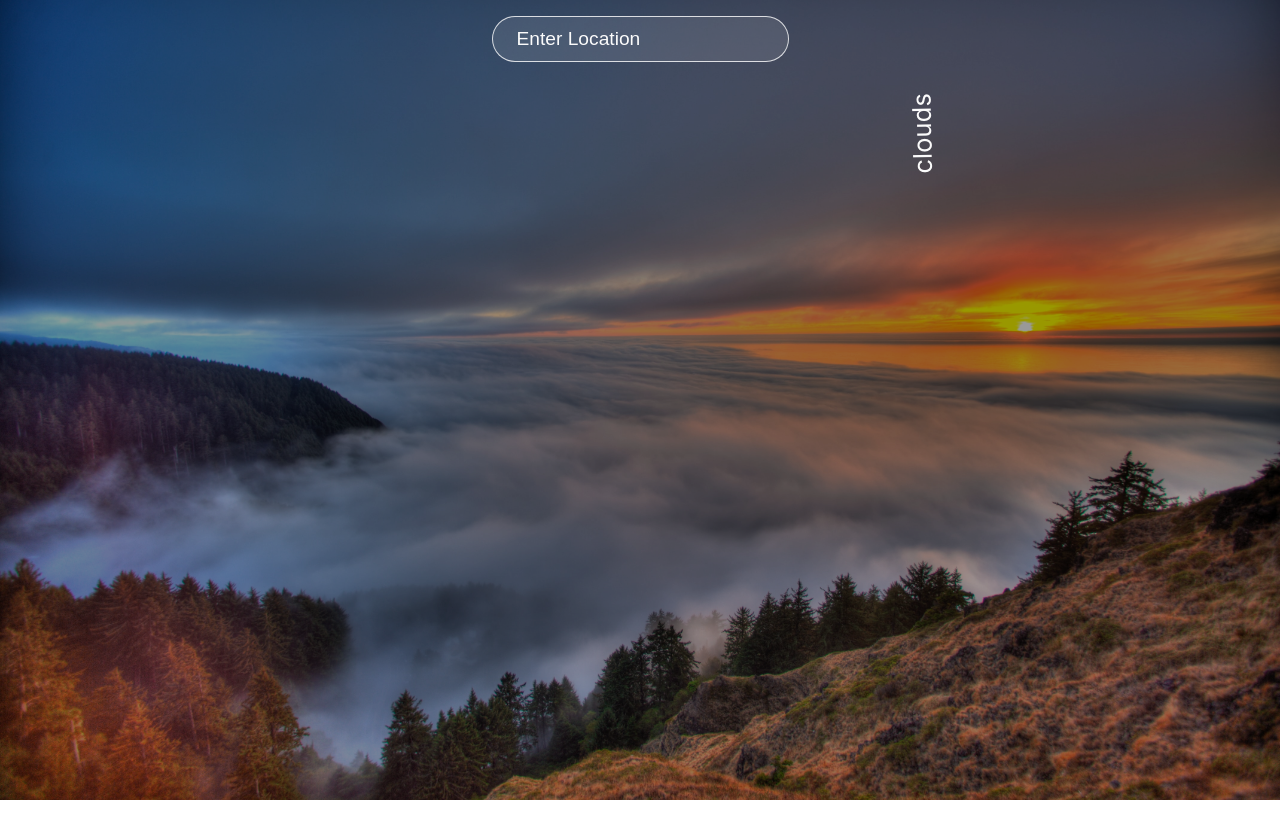
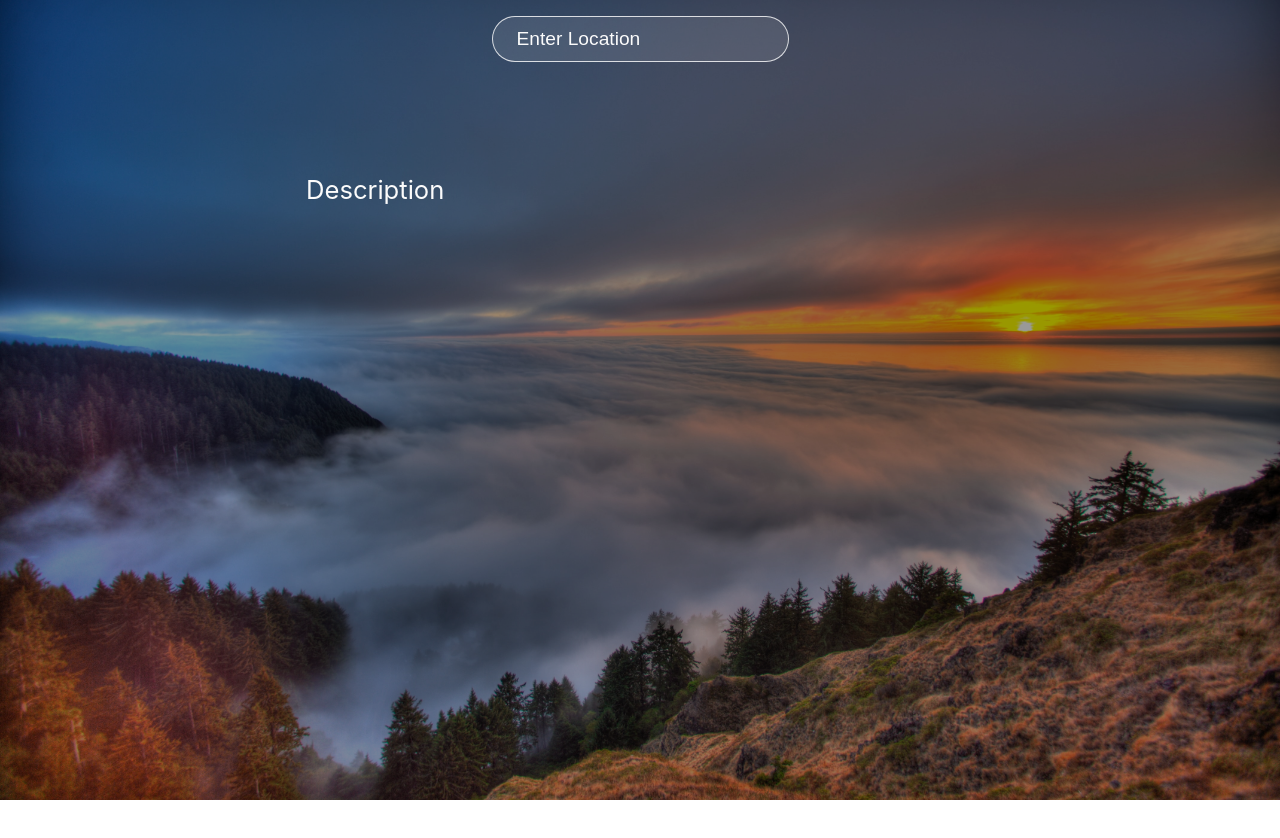
Before and after one commit to Kacelo/react-weather-app, a React (Create React App) app: page / in a window 1280 px wide. Shown: the top 838 px of the page. Built offline with nearby package versions, Linux system fonts and the light colour scheme.

Commit message:
added dynamic weather icons

```diff
--- a/src/App.js
+++ b/src/App.js
@@ -37,10 +37,12 @@ function App() {
             </div>
             <div className='temp'>
               {data.main ? <h1>{data.main.temp.toFixed()} °C</h1> : null}
+              {data.main ?<img className='icon-img' src= {`https://raw.githubusercontent.com/yuvraaaj/openweathermap-api-icons/master/icons/${data.weather[0].icon}.png`}/> : null}
             </div>
             <div className='description'>
+            <p>Description</p>
               {data.weather ? <p>{data.weather[0].main}</p> : null}
-              <p>clouds</p>
+
             </div>
           </div>
 
@@ -48,18 +50,21 @@ function App() {
           {data.name != undefined &&
           <div className='bottom'>
             <div className='feels'>
+            <p>feels like</p>
               {data.main ? <p className='bold'>{data.main.feels_like}</p> : <p>unavailable</p>}
 
-              <p>feels like</p>
+
             </div>
             <div className='humidity'>
+            <p>humidity</p>
               {data.main ? <p className='bold'> {data.main.humidity.toFixed()}%</p> : null}
 
-                <p>humidity</p>
+
             </div>
             <div className='wind'>
+            <p>wind speed</p>
               {data.main ? <p className='bold'> {data.wind.speed.toFixed()} K/PH</p> : null}
-              <p>wind speed</p>
+
             </div>
           </div>
 }
--- a/src/index.css
+++ b/src/index.css
@@ -59,9 +59,9 @@ h1{
 
 .app .description{
   position: relative;
-  right: -90%;
+  right: 0;
   transform-origin: 0 0;
-  transform: rotate(269deg);
+  /* transform: rotate(269deg); */
 }
 
 .app .bottom{
@@ -74,6 +74,9 @@ h1{
   border-radius: 12px;
   background-color: rgba(255,255,255, 0.2);
 
+}
+.icon-img{
+  width:80px;
 }
 
 .bold {
```
